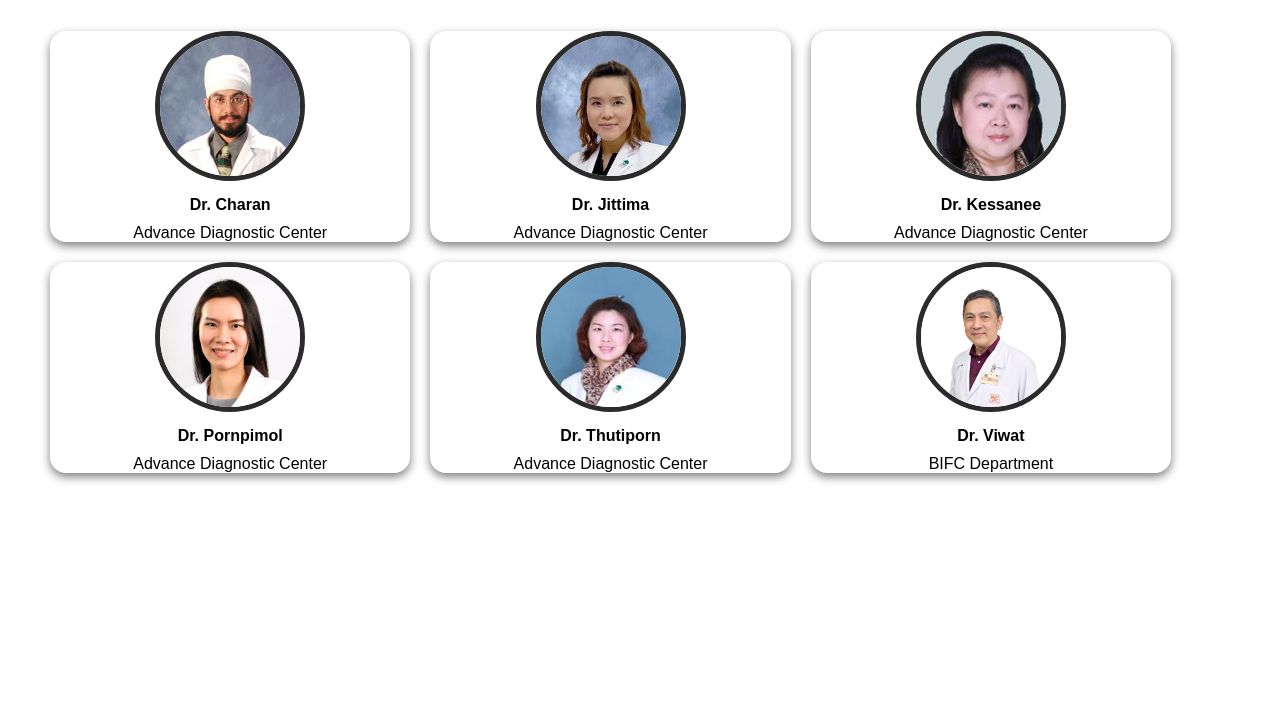
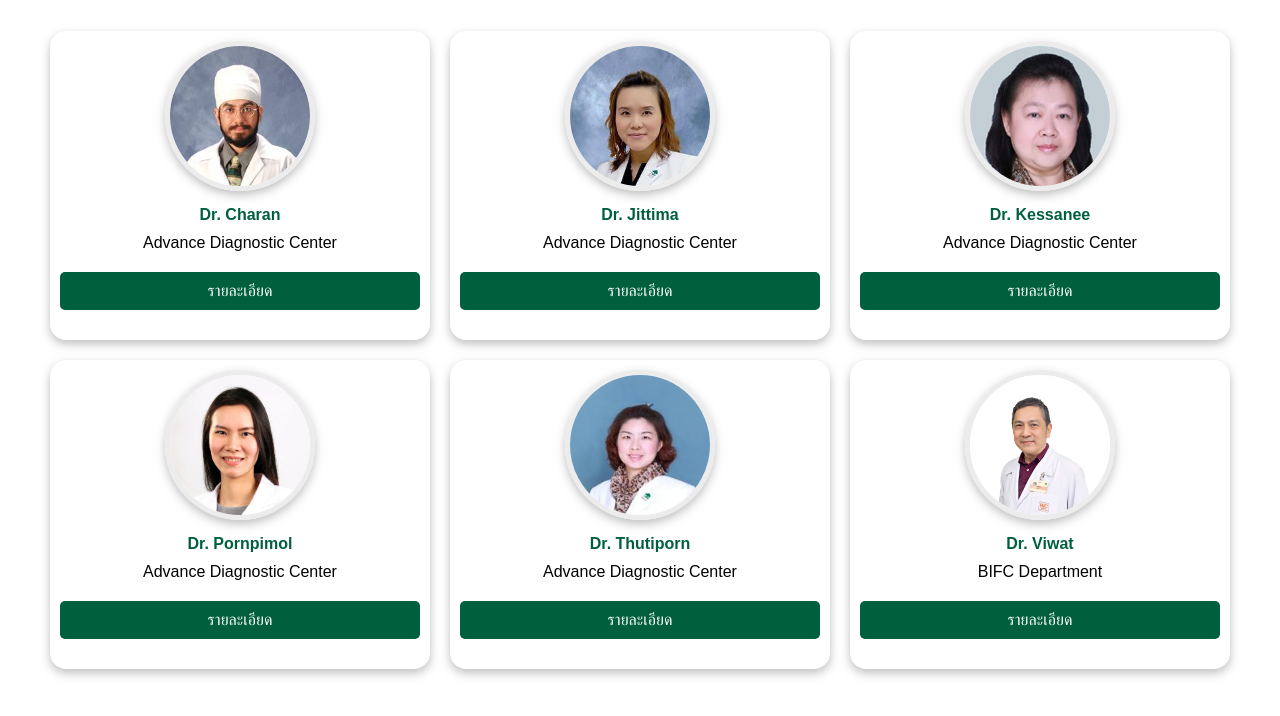
Before and after one commit to kittypunkz/kittypunkz.github.io, a plain HTML site: page Doctor Profile/index.html in a window 1280 px wide. Shown: the part 40-756 px from the top of the page. Drawn offline with Linux system fonts and the light colour scheme.

Commit message:
Added Doctor Profile

```diff
--- a/Doctor Profile/index.html
+++ b/Doctor Profile/index.html
@@ -8,55 +8,61 @@
     </head>
     <section class="section container">
         <h2 class="section-title">Doctor Profile</h2>
-        <ul class="product-list">
-          <li class="product-item">
+        <ul class="doctor-list">
+          <li class="doctor-item">
             <img
               src="./images/Charan.jpg"
-              class="product-item-image"
+              class="doctor-item-image"
             />
-            <h3 class="product-item-title">Dr. Charan</h3>
+            <h3 class="doctor-item-title">Dr. Charan</h3>
             <p class="doctor-dept">Advance Diagnostic Center</p>
+            <p class="doctor-botton">รายละเอียด</p>
           </li>
-          <li class="product-item">
+          <li class="doctor-item">
             <img
               src="./images/Jittima.jpg"
-              class="product-item-image"
+              class="doctor-item-image"
             />
-            <h3 class="product-item-title">Dr. Jittima</h3>
+            <h3 class="doctor-item-title">Dr. Jittima</h3>
             <p class="doctor-dept">Advance Diagnostic Center</p>
+            <p class="doctor-botton">รายละเอียด</p>
           </li>
-          <li class="product-item">
+          <li class="doctor-item">
             <img
               src="./images/Kessanee.jpg"
-              class="product-item-image"
+              class="doctor-item-image"
             />
-            <h3 class="product-item-title">Dr. Kessanee</h3>
+            <h3 class="doctor-item-title">Dr. Kessanee</h3>
             <p class="doctor-dept">Advance Diagnostic Center</p>
+            <p class="doctor-botton">รายละเอียด</p>
           </li>
-          <li class="product-item">
+          <li class="doctor-item">
             <img
             src="./images/Pornpimol.jpg"
-            class="product-item-image"
+            class="doctor-item-image"
           />
-            <h3 class="product-item-title">Dr. Pornpimol</h3>
+            <h3 class="doctor-item-title">Dr. Pornpimol</h3>
             <p class="doctor-dept">Advance Diagnostic Center</p>
+            <p class="doctor-botton">รายละเอียด</p>
           </li>
-          <li class="product-item">
+          <li class="doctor-item">
             <img
               src="./images/Thutiporn.jpg"
-              class="product-item-image"
+              class="doctor-item-image"
             />
-            <h3 class="product-item-title">Dr. Thutiporn</h3>
+            <h3 class="doctor-item-title">Dr. Thutiporn</h3>
             <p class="doctor-dept">Advance Diagnostic Center</p>
+            <p class="doctor-botton">รายละเอียด</p>
           </li>
-          <li class="product-item">
+          <li class="doctor-item">
             <img
               src="./images/Viwat.jpg"
               alt="Photo by @plqml // felipe pelaquim on Unsplash"
-              class="product-item-image"
+              class="doctor-item-image"
             />
-            <h3 class="product-item-title">Dr. Viwat</h3>
+            <h3 class="doctor-item-title">Dr. Viwat</h3>
             <p class="doctor-dept">BIFC Department</p>
+            <p class="doctor-botton">รายละเอียด</p>
           </li>
         </ul>
       </section>
--- a/Doctor Profile/main.css
+++ b/Doctor Profile/main.css
@@ -19,27 +19,28 @@ body {
 }
 
 /** Profile **/
-.product-list {
+.doctor-list {
   display: flex;
   flex-wrap: wrap;
 }
 
-.product-item {
-  width: calc(100% / 3.33);
+.doctor-item {
+  width: calc(100% / 3 - 20px);
   align-content: center;
   border-radius: 16px;
-  box-shadow: 0px 4px 10px 0px rgba(0, 0, 0, 0.5);
+  box-shadow: 0px 4px 10px 0px rgba(129, 129, 129, 0.5);
   cursor: pointer;
   margin: 10px;
+  padding: 10px 0px;
 }
 
 @media screen and (max-width: 768px) {
-  .product-item {
+  .doctor-item {
     width: 100%;
   }
 }
 
-.product-item-image {
+.doctor-item-image {
   display: block;
   margin-left: auto;
   margin-right: auto;
@@ -47,17 +48,28 @@ body {
   height: 150px;
   object-fit: cover;
   object-position: top;
-  border: 5px solid rgb(43, 43, 43);
+  border: 5px solid rgb(236, 236, 236);
+  box-shadow: 0px 4px 10px 0px rgba(129, 129, 129, 0.5);
   border-radius: 50%;
   margin-bottom: 15px;
 }
 
-.product-item-title {
-  font-weight: 600;
+.doctor-item-title {
+  font-weight: 700;
   text-align: center;
   margin: 10px 0px;
+  color: #00603e;
 }
 
 .doctor-dept {
   text-align: center;
 }
+
+.doctor-botton {
+  text-align: center;
+  margin: 20px 10px;
+  padding: 10px;
+  background-color: #00603e;
+  color: white;
+  border-radius: 5px;
+}
```
